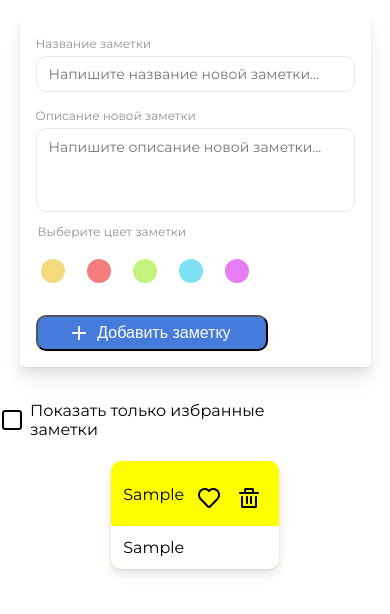
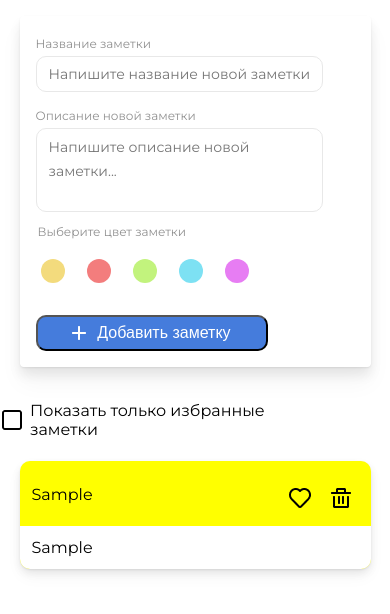
Before and after one commit to trinner3/note-site, a plain HTML site: page index.html in a window 390 px wide. Both pictures are taken after typing "Sample", "Sample" into the empty fields and a click on the button "Добавить заметку". Shown: the part 68-682 px from the top of the page. Drawn offline with Linux system fonts and the light colour scheme.

Commit message:
last changes(hope so)

```diff
--- a/styles.css
+++ b/styles.css
@@ -321,16 +321,14 @@ label input:checked ~ span {
     }
 
     [name=note] {
-        width: 43%;
-        max-width: 90%;
-        margin: 12px 12px;
+        width: 90%;
     }
 }
 
 @media (max-width: 480px) {
     .note-title,
     .note-content {
-        width: 100%;
+        width: 90%;
     }
 
     .submit-button {
@@ -342,3 +340,10 @@ label input:checked ~ span {
         right: 5%;
     }
 }
+
+@media (max-width: 320px) {
+    .note-title,
+    .note-content {
+        width: 90%;
+    }
+}
```
